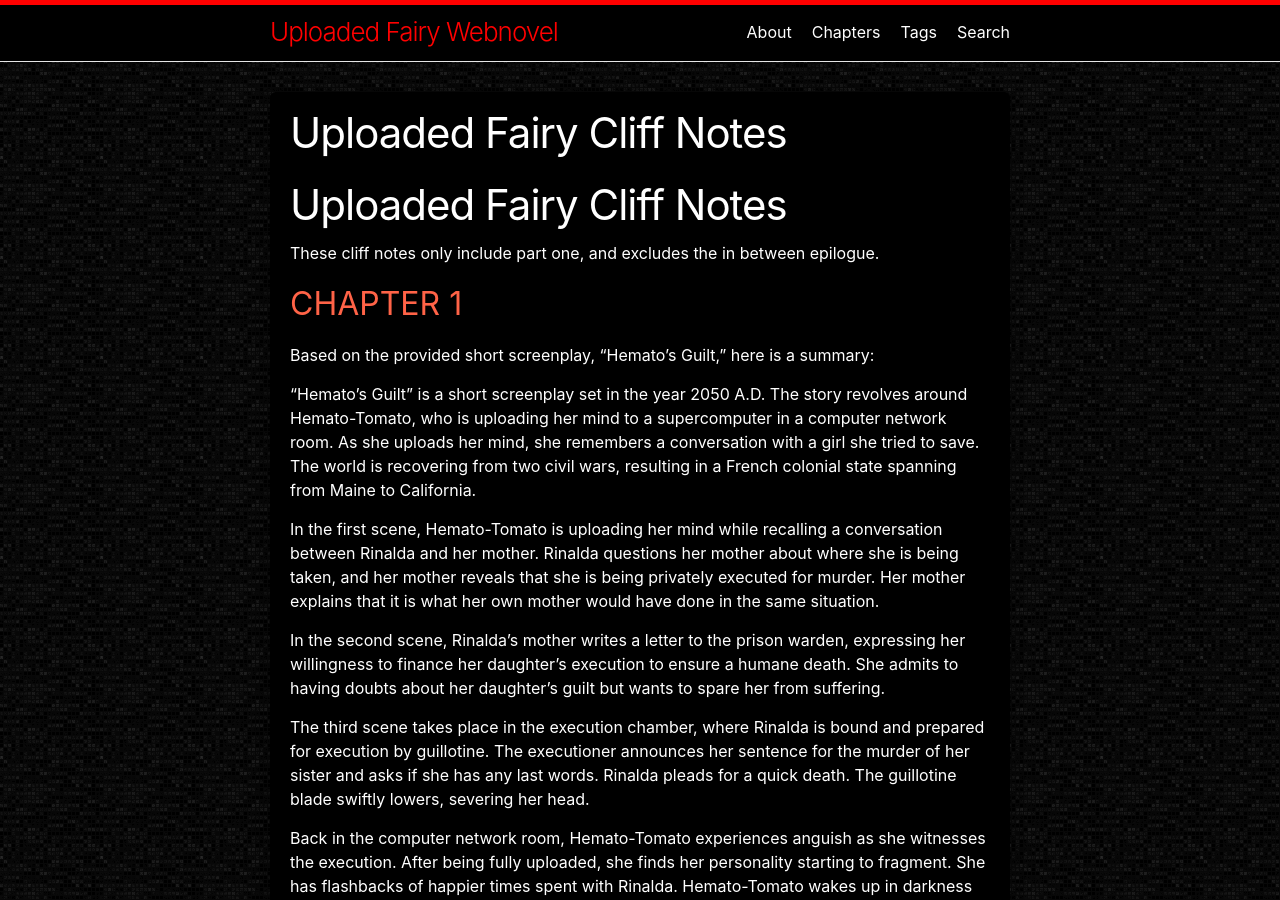
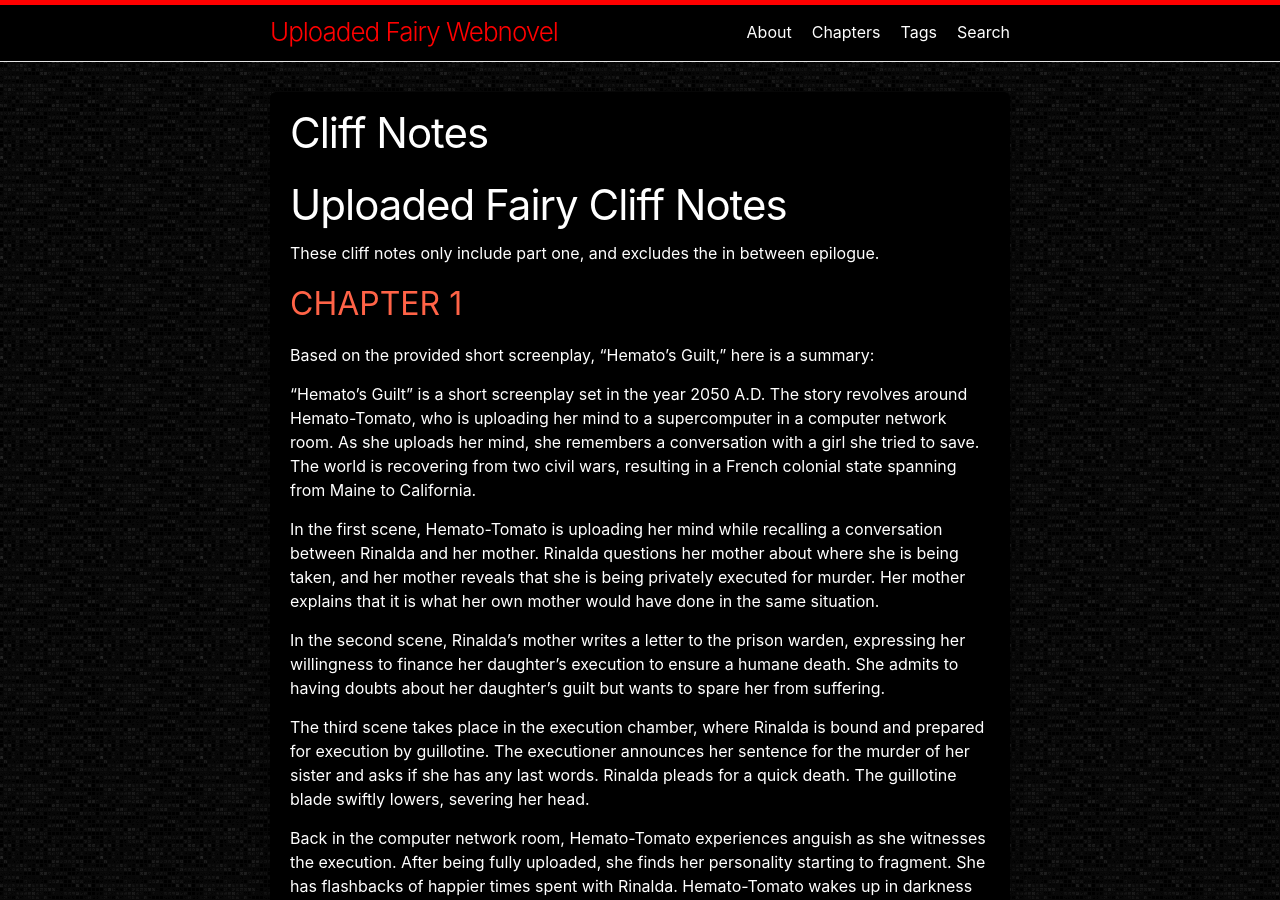
Before and after one commit to LWFlouisa/UploadedFairyOELN, a Jekyll site: the page built from cliffnotes.md, in a window 1280 px wide and 900 px high. Built offline with Jekyll 4.4.1, drawn with Linux system fonts in a browser that asks for light colours; our own code applies the rules of GitHub Pages for plain Markdown files; part of the change alters nothing that is shown.

```diff
--- a/cliffnotes.md
+++ b/cliffnotes.md
@@ -1,3 +1,7 @@
+---
+layout: page
+title: "Cliff Notes"
+---
 # Uploaded Fairy Cliff Notes
 These cliff notes only include part one, and excludes the in between epilogue.
 
```
